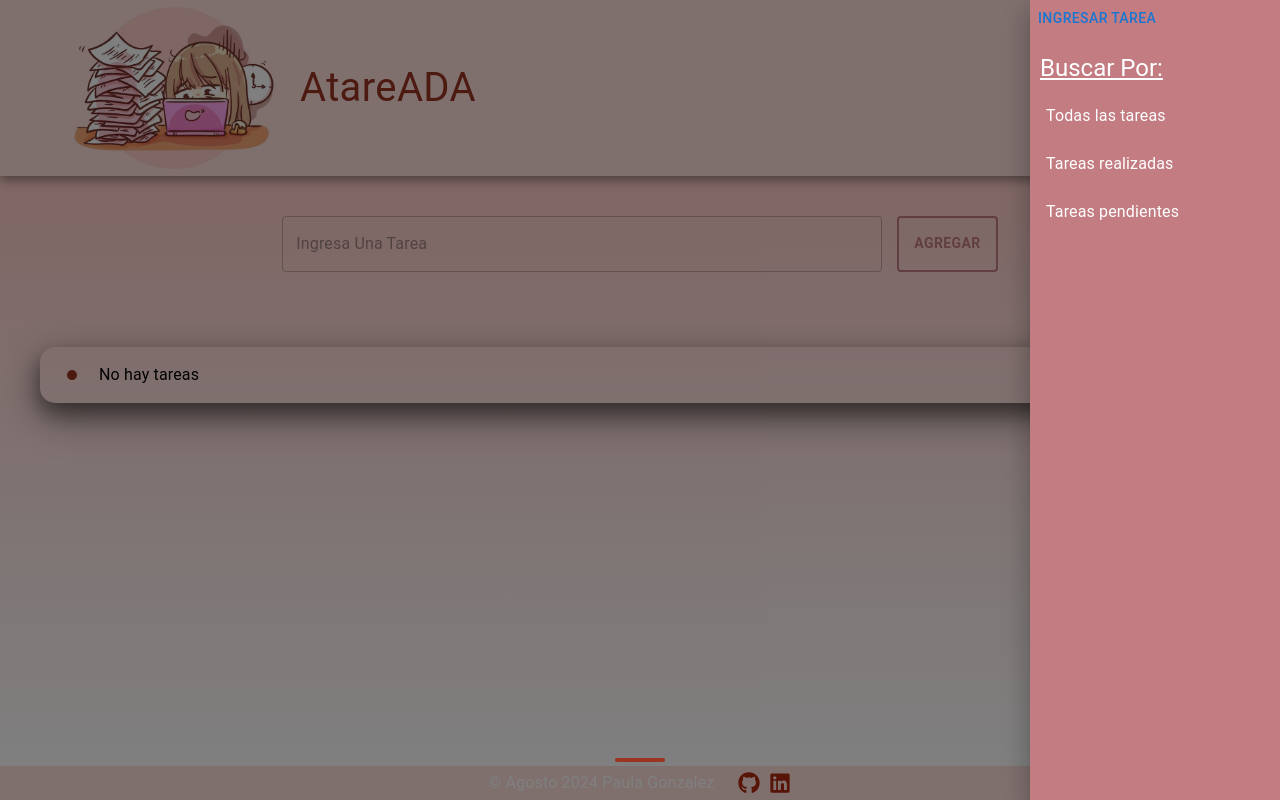
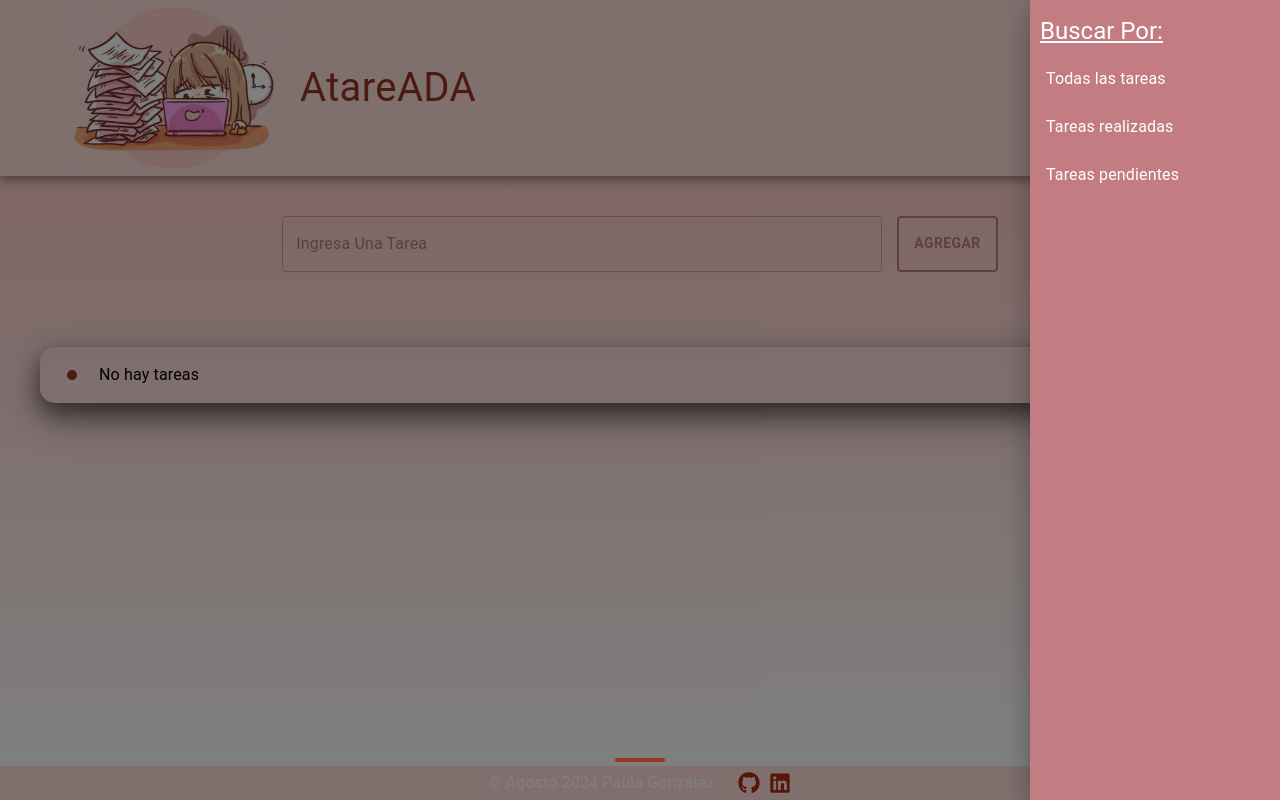
Before and after one commit to paulanabelgonzalez/AtareADA, a React (Vite) app: page / in a window 1280 px wide. Both pictures are taken after a click on the button "MENU". Built offline with nearby package versions, Linux system fonts and the light colour scheme.

Commit message:
cambie boton igresar tarea

```diff
--- a/src/components/DrawerRight.jsx
+++ b/src/components/DrawerRight.jsx
@@ -11,8 +11,8 @@ import {
 	Button,
 } from "@mui/material";
 
+import { DrawerContext } from "../context/DrawerContext";
 import { TaskContext } from "../context/TaskContext";
-import { DrawerContext } from "../context/DrawerContext";
 
 export const DrawerRight = () => {
 	const { isRightDrawerOpen, toggleRightDrawer } = useContext(DrawerContext);
@@ -34,9 +34,6 @@ export const DrawerRight = () => {
 			setSelectedTasks(allTasks.filter((task) => task.completed === false));
 			setItem(item);
 		}
-		// if (item === "Ingresar Tareas") {
-		// 	setIsFiltered(false);
-		// }
 	};
 	console.log(isFiltered);
 	return (
@@ -44,8 +41,8 @@ export const DrawerRight = () => {
 			<SwipeableDrawer
 				anchor="right"
 				open={isRightDrawerOpen}
-				onClose={() => toggleRightDrawer(false)}
-				onOpen={() => toggleRightDrawer(true)}
+				onClose={toggleRightDrawer(false)}
+				onOpen={toggleRightDrawer(true)}
 				SwipeAreaProps={{ width: 0 }}
 				sx={{
 					"& .MuiDrawer-paper": {
@@ -64,14 +61,6 @@ export const DrawerRight = () => {
 					onClick={toggleRightDrawer(false)}
 					onKeyDown={toggleRightDrawer(false)}
 				>
-					<Button
-						onClick={() => {
-							setIsFiltered(false);
-						}}
-					>
-						Ingresar tarea
-					</Button>
-
 					<Typography
 						variant="h5"
 						sx={{ padding: "15px 15px 0px 10px", textDecoration: "underLine" }}
@@ -80,18 +69,15 @@ export const DrawerRight = () => {
 					</Typography>
 
 					<List>
-						{[
-							"Todas las tareas",
-							"Tareas realizadas",
-							"Tareas pendientes",
-							// "Ingresar Tareas",
-						].map((text) => (
-							<ListItem key={text} disablePadding>
-								<ListItemButton onClick={() => handleItemClick(text)}>
-									<ListItemText primary={text} />
-								</ListItemButton>
-							</ListItem>
-						))}
+						{["Todas las tareas", "Tareas realizadas", "Tareas pendientes"].map(
+							(text) => (
+								<ListItem key={text} disablePadding>
+									<ListItemButton onClick={() => handleItemClick(text)}>
+										<ListItemText primary={text} />
+									</ListItemButton>
+								</ListItem>
+							)
+						)}
 					</List>
 				</Box>
 			</SwipeableDrawer>
--- a/src/components/List.jsx
+++ b/src/components/List.jsx
@@ -4,6 +4,7 @@ import { Box, Button, Typography } from "@mui/material";
 
 import { DrawerBottom } from "./DrawerBottom";
 import { Item } from "./Item";
+
 import { TaskContext } from "../context/TaskContext";
 
 export const List = () => {
@@ -14,6 +15,7 @@ export const List = () => {
 		item,
 		selectedTasks,
 		showBubble,
+		setIsFiltered,
 		tasks,
 	} = useContext(TaskContext);
 
@@ -29,16 +31,34 @@ export const List = () => {
 			}}
 		>
 			{isFiltered && (
-				<Typography
-					sx={{
-						fontSize: "20px",
-						color: "#9b3522",
-						paddingBlockStart: { xs: "10px", md: "30px" },
-						textAlign: "center",
-					}}
-				>
-					{item}
-				</Typography>
+				<>
+					<Button
+						sx={{
+							fontSize: ".7rem",
+							marginBlockStart: "10px",
+							color: "#c37c82",
+							border: "2px solid #c37c82",
+							transition: "0.5s ease",
+							"&:hover": {
+								backgroundColor: "#e79ea2",
+								color: "#ffe0dd",
+								border: "2px solid #e79ea2",
+							},
+						}}
+						onClick={() => {
+							setIsFiltered(false);
+							console.log("sin bucle");
+						}}
+					>
+						cerrar
+					</Button>
+
+					<Typography
+						sx={{ fontSize: "20px", color: "#9b3522", textAlign: "center" }}
+					>
+						{item}
+					</Typography>
+				</>
 			)}
 
 			<Box sx={{ textAlign: "end", paddingBlock: { xs: 1, sm: 2 } }}>
```
